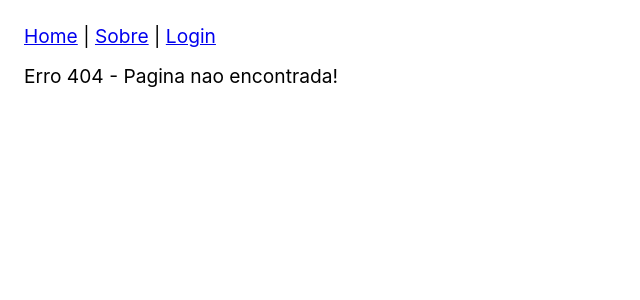
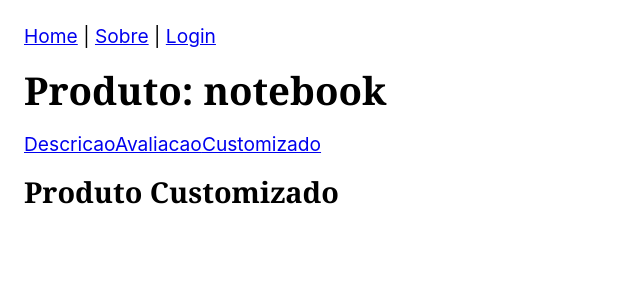
Before and after one commit to ederpagliotto/aulas, a React (Create React App) app: page /produto/notebook/customizado in a window 1280 px wide. Before the commit this address had no page. Shown: the top 300 px of the page, without its empty margins (0-640 px from the left). Built offline with nearby package versions, Linux system fonts and the light colour scheme.

Commit message:
using nested routes

```diff
--- a/src/App.js
+++ b/src/App.js
@@ -15,7 +15,7 @@
         <Route path="/" element={<Home />} />
         <Route path="sobre" element={<Sobre />} />
         <Route path="login" element={<Login />} />
-        <Route path="produto/:id" element={<Produto />} />
+        <Route path="produto/:id/*" element={<Produto />} />
         <Route path="*" element={<NaoEncontrada />} />
       </Routes>
     </BrowserRouter>
--- a/src/Produto.js
+++ b/src/Produto.js
@@ -1,16 +1,26 @@
 import React from 'react';
-import { useLocation, useParams } from 'react-router-dom';
+import { NavLink, Route, Routes, useParams } from 'react-router-dom';
+import ProdutoAvaliacao from './ProdutoAvaliacao';
+import ProdutoCustomizado from './ProdutoCustomizado';
+import ProdutoDescricao from './ProdutoDescricao';
 
 const Produto = () => {
   const params = useParams();
-  const location = useLocation();
-  console.log(location);
-  const search = URLSearchParams(location.search);
-  console.log(search.get('q'));
 
   return (
     <div>
       <h1>Produto: {params.id}</h1>
+
+      <nav>
+        <NavLink to="">Descricao</NavLink>
+        <NavLink to="avaliacao">Avaliacao</NavLink>
+        <NavLink to="customizado">Customizado</NavLink>
+      </nav>
+      <Routes>
+        <Route path="/" element={<ProdutoDescricao />} />
+        <Route path="avaliacao" element={<ProdutoAvaliacao />} />
+        <Route path="customizado" element={<ProdutoCustomizado />} />
+      </Routes>
     </div>
   );
 };
--- /dev/null
+++ b/src/ProdutoAvaliacao.js
@@ -0,0 +1,11 @@
+import React from 'react';
+
+const ProdutoAvaliacao = () => {
+  return (
+    <div>
+      <h2>Produto Avaliacao</h2>
+    </div>
+  );
+};
+
+export default ProdutoAvaliacao;
--- /dev/null
+++ b/src/ProdutoCustomizado.js
@@ -0,0 +1,11 @@
+import React from 'react';
+
+const ProdutoCustomizado = () => {
+  return (
+    <div>
+      <h2>Produto Customizado</h2>
+    </div>
+  );
+};
+
+export default ProdutoCustomizado;
--- /dev/null
+++ b/src/ProdutoDescricao.js
@@ -0,0 +1,11 @@
+import React from 'react';
+
+const ProdutoDescricao = () => {
+  return (
+    <div>
+      <h2>Produto Descricao</h2>
+    </div>
+  );
+};
+
+export default ProdutoDescricao;
```
